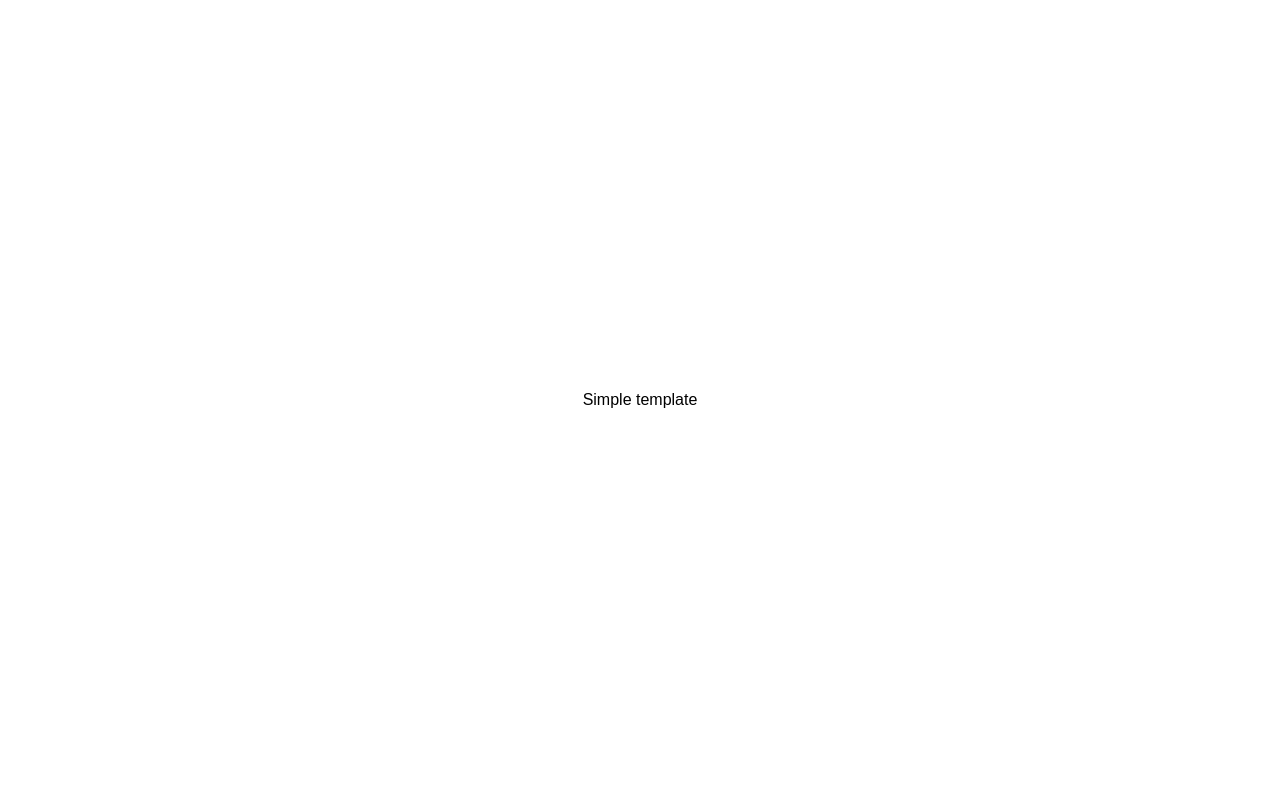
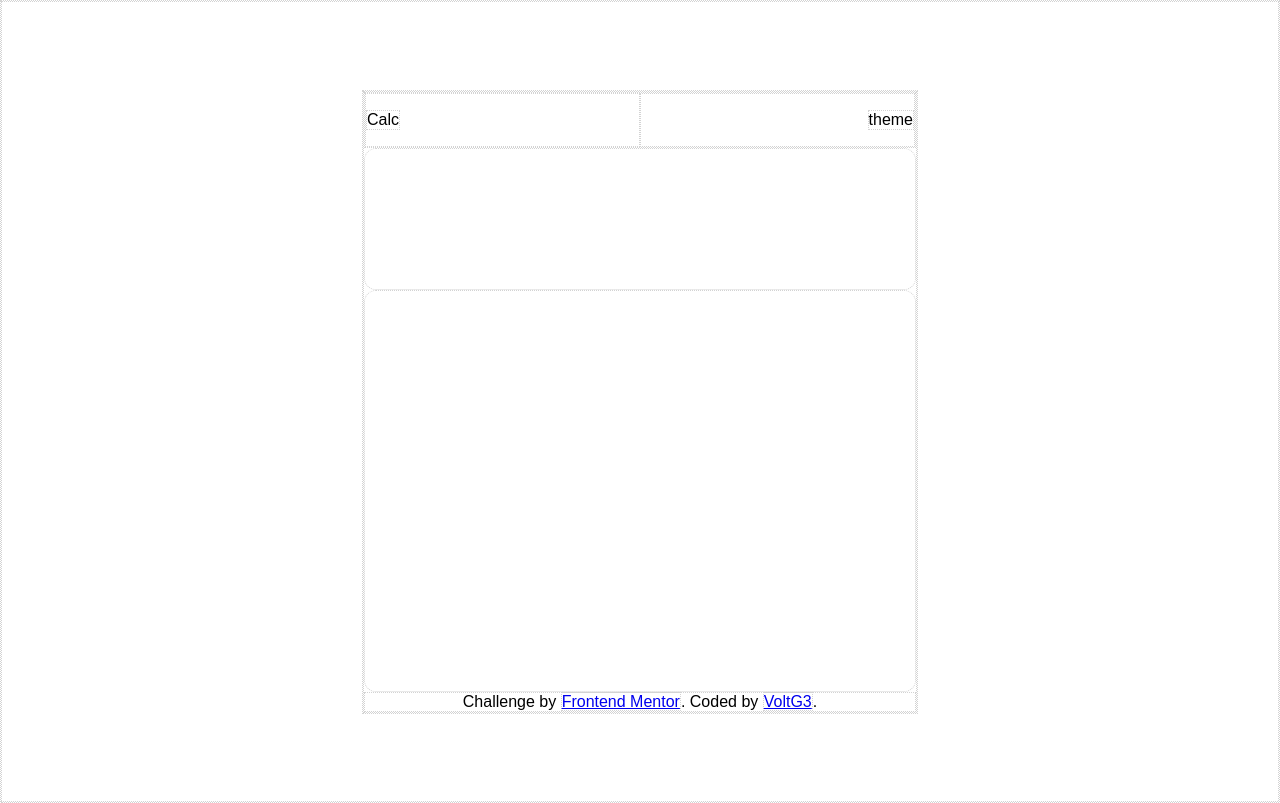
Before and after one commit to VoltG3/react_calculator, a React (Create React App) app: page / in a window 1280 px wide. Built offline with nearby package versions, Linux system fonts and the light colour scheme.

Commit message:
adding - html skeleton

```diff
--- a/package.json
+++ b/package.json
@@ -9,6 +9,7 @@
     "react": "^18.2.0",
     "react-dom": "^18.2.0",
     "react-scripts": "5.0.1",
+    "styled-components": "^5.3.5",
     "web-vitals": "^2.1.0"
   },
   "scripts": {
--- a/src/App.js
+++ b/src/App.js
@@ -1,10 +1,26 @@
+import styled from "styled-components"
+import { GlobalStyles } from './GlobalStyles.styles.js'
+import Header from "./groups/Header";
+import Display from "./groups/Display";
+import Keyboard from "./groups/Keyboard";
+import Footer from "./groups/Footer";
 
-function App() {
+const StyledSection = styled.div`
+  display: flex;
+  flex-direction: column;
+  justify-content: center;
+    width: var(--StyledSection--width);
+    height: var(--StyledSection--height);
+`
+
+export default function App() {
   return (
-   <>
-       <p>Simple template</p>
-   </>
+     <StyledSection>
+         <GlobalStyles />
+            <Header />
+            <Display />
+            <Keyboard />
+            <Footer />
+     </StyledSection>
   )
 }
-
-export default App
--- /dev/null
+++ b/src/GlobalStyles.styles.js
@@ -0,0 +1,26 @@
+import { createGlobalStyle } from "styled-components"
+
+export const GlobalStyles = createGlobalStyle`
+
+    :root {
+      // Global
+          --border--radius:             12px;
+
+      // Container
+          --StyledSection--width:      auto;
+          --StyledSection--height:     100%;
+
+      // Header
+          --StyledDisplay--width:      auto;
+          --StyledDisplay--height:     140px;
+
+      // Display
+
+      // Keyboard
+
+      // Footer
+
+    }
+
+    * { border: dotted 1px lightgray; }
+`
--- /dev/null
+++ b/src/groups/Display.js
@@ -0,0 +1,17 @@
+import styled from "styled-components"
+
+const StyledDisplay = styled.div`
+  display: flex;
+  justify-content: end;
+    width: var(--StyledDisplay--width);
+    height: var(--StyledDisplay--height);
+  border-radius: var(--border--radius);
+`
+
+export default function Display() {
+    return (
+        <StyledDisplay>
+
+        </StyledDisplay>
+    )
+}
--- /dev/null
+++ b/src/groups/Footer.js
@@ -0,0 +1,14 @@
+import styled from "styled-components";
+
+const StyledFooter = styled.div`
+  text-align: center;
+`
+
+export default function Footer() {
+    return (
+        <StyledFooter>
+            Challenge by <a href="https://www.frontendmentor.io?ref=challenge" target="_blank">Frontend Mentor</a>.
+            Coded by <a href="https://www.danoss.no" target="_blank">VoltG3</a>.
+        </StyledFooter>
+    )
+}
--- /dev/null
+++ b/src/groups/Header.js
@@ -0,0 +1,34 @@
+import styled from "styled-components";
+
+const StyledHeader = styled.div`
+  display: grid;
+  grid-template-columns: 1fr 1fr;
+  grid-template-rows:    1fr;
+  gap: 0 0;
+  grid-auto-flow: row;
+  grid-template-areas:
+    ". .";
+`
+
+const StyledHeaderLeftTile = styled.div`
+  display: flex;
+`
+
+const StyledHeaderRightTile = styled.div`
+  display: flex;
+  justify-content: flex-end;
+`
+
+export default function Header() {
+    return (
+        <StyledHeader>
+            <StyledHeaderLeftTile>
+                <p>Calc</p>
+            </StyledHeaderLeftTile>
+
+            <StyledHeaderRightTile>
+                <p>theme</p>
+            </StyledHeaderRightTile>
+        </StyledHeader>
+    )
+}
--- /dev/null
+++ b/src/groups/Keyboard.js
@@ -0,0 +1,24 @@
+import styled from "styled-components"
+
+const StyledKeyboard = styled.div`
+  display: grid;
+  grid-template-columns: 90px 90px 90px 90px 90px;
+  grid-template-rows:    60px 60px 60px 60px 60px;
+  gap: 25px 25px;
+  grid-auto-flow: row;
+  grid-template-areas:
+    ". . . . ."
+    ". . . . ."
+    ". . . . ."
+    ". . . . ."
+    ". . . . .";
+  border-radius: var(--border--radius);
+`
+
+export default function Keyboard() {
+    return (
+        <StyledKeyboard>
+
+        </StyledKeyboard>
+    )
+}
```
Also changed, not shown: 1 other file (tests, documents, lock files or other folders).
